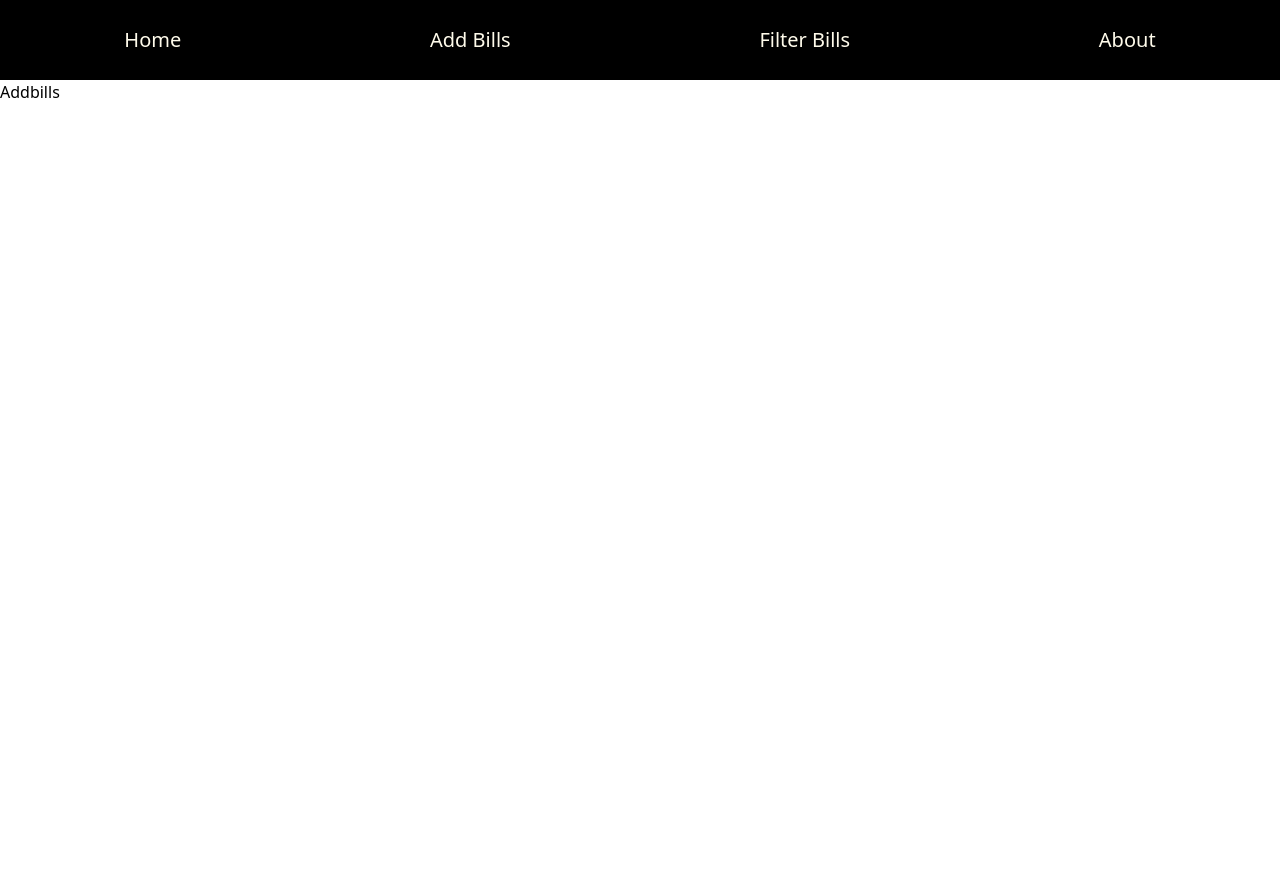
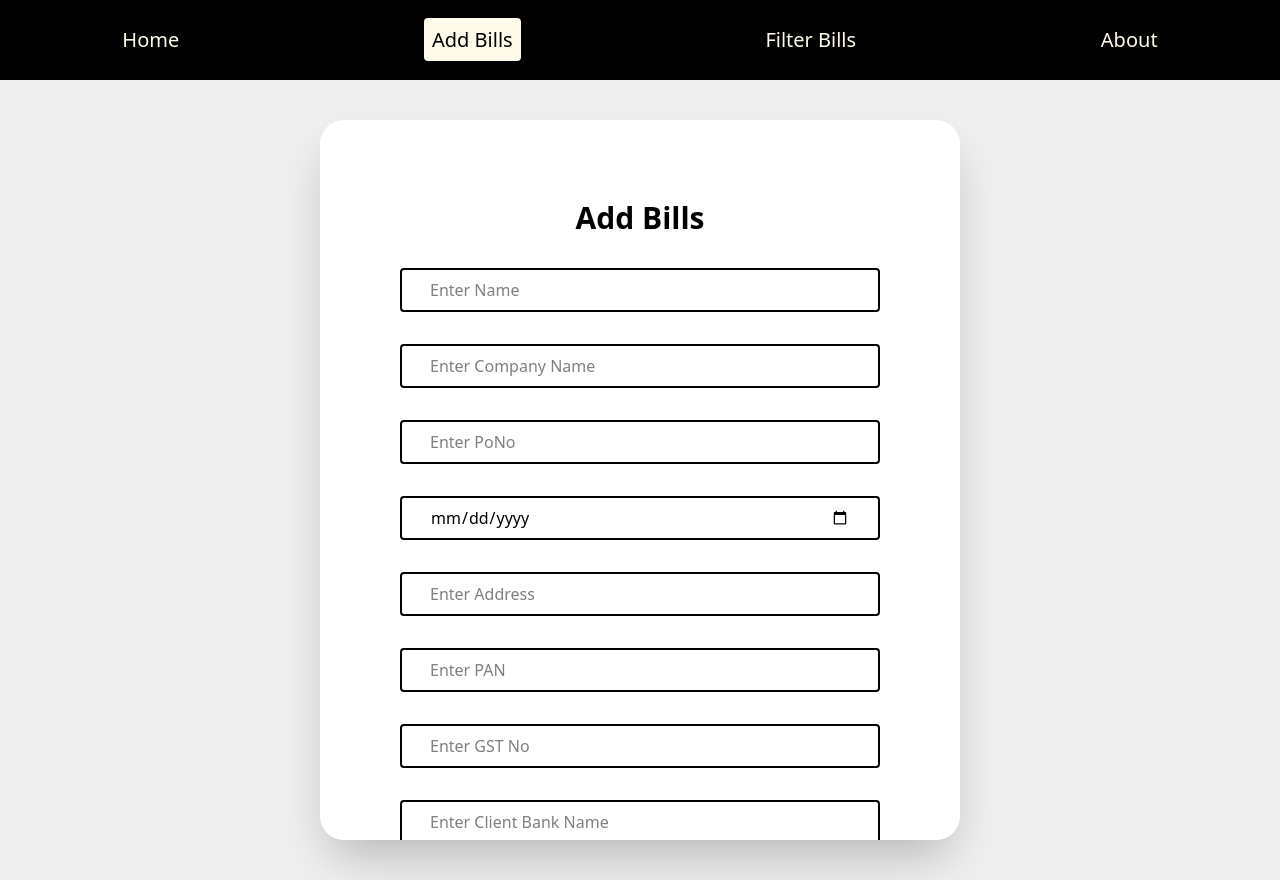
Before and after one commit to Mamathabhagepalle/billFrontend, a React (Vite) app: page /home/addBills in a window 1280 px wide. Before the commit the page ends 800 px from the top, so only its background shows below. Built offline with nearby package versions, Linux system fonts and the light colour scheme.

Commit message:
addbill created

```diff
--- a/src/componets/user/main/addbill/Addbills.jsx
+++ b/src/componets/user/main/addbill/Addbills.jsx
@@ -1,8 +1,95 @@
-import React from 'react'
+import React, { useState } from 'react'
 
 const Addbills = () => {
+  const [bill,setBill]=useState({
+
+     companyName:"",
+    PoNo:"",
+    invoiceDate:new Date().toISOString().split("T")[0],
+    workCompletionDate:"",
+    address:"",
+    PAN:"",
+    GSTNo:"",
+    clientBankName:""
+
+  })
+
+  const handelChange=(e)=>{
+     let {name,value}=e.target
+     setBill((preVal)=>({...preVal,[name]:value}))
+  }
+
+  const handelSubmit=(e)=>{
+    e.preventDefault()
+    console.log(bill);
+
+  }
   return (
-    <div>Addbills</div>
+     <div className='bg-[#efefef] size-full flex justify-center items-center'>
+          <form action="" className='w-1/2 h-[90%]  rounded-3xl bg-white shadow-2xl flex  items-center flex-col gap-8 px-[80px] py-20 max-sm:w-[90%] overflow-scroll' onSubmit={handelSubmit}>
+            <div className='font-bold w-full flex justify-center items-center'>
+              <h1 className='text-3xl max-lg:text-sm'>Add Bills</h1>
+            </div>
+
+            <div className='border-2  w-full flex justify-center items-center px-3 rounded-sm'>
+              <input type="text" name="name" placeholder='Enter Name' className='w-full outline-none px-4 h-10'  onChange={handelChange}/>
+
+            </div>
+
+             <div className='border-2  w-full flex justify-center items-center px-3 rounded-sm'>
+              <input type="text" name="companyName" placeholder='Enter Company Name' className='w-full outline-none px-4 h-10' onChange={handelChange}/>
+                        </div>
+
+
+            <div className='border-2  w-full flex justify-center items-center px-3 rounded-sm'>
+              <input type="text" name="PoNo" placeholder='Enter PoNo' className='w-full outline-none px-4 h-10' onChange={handelChange}/>
+
+            </div>
+
+
+
+
+
+            <div className='border-2  w-full flex justify-center items-center px-3 rounded-sm'>
+              <input type="date" name="workCompletionDate" placeholder='Enter Work Completion Date' className='w-full outline-none px-4 h-10' onChange={handelChange}/>
+
+            </div>
+
+
+
+            <div className='border-2  w-full flex justify-center items-center px-3 rounded-sm'>
+              <input type="text" name="address" placeholder='Enter Address' className='w-full outline-none px-4 h-10' onChange={handelChange}/>
+
+            </div>
+
+
+
+            <div className='border-2  w-full flex justify-center items-center px-3 rounded-sm'>
+              <input type="text" name="PAN" placeholder='Enter PAN' className='w-full outline-none px-4 h-10' onChange={handelChange}/>
+
+            </div>
+
+
+
+            <div className='border-2  w-full flex justify-center items-center px-3 rounded-sm'>
+              <input type="text" name="GSTNo" placeholder='Enter GST No' className='w-full outline-none px-4 h-10' onChange={handelChange}/>
+
+            </div>
+
+
+
+            <div className='border-2  w-full flex justify-center items-center px-3 rounded-sm'>
+              <input type="text" name="clientBankName" placeholder='Enter Client Bank Name' className='w-full outline-none px-4 h-10' onChange={handelChange}/>
+
+            </div>
+
+
+
+            <div className='border-2  w-full flex justify-center items-center px-3 rounded-sm bg-black hover:bg-[#555] active:bg-lime-500 active:scale-[0.9]'>
+             <button className='h-10 text-white font-bold text-md tracking-widest w-full outline-0'>Click</button>
+            </div>
+          </form>
+        </div>
   )
 }
 
--- a/src/componets/user/main/navbar/NavBar.jsx
+++ b/src/componets/user/main/navbar/NavBar.jsx
@@ -23,16 +23,16 @@
         </div>
 
         <div className={`max-sm:hidden${show?'block':""}`}>
-            <NavLink to="/home">Home</NavLink>
+            <NavLink to="/home" className={({isActive})=>isActive?"bg-amber-50 text-black p-2 rounded-sm":""} end>Home</NavLink>
         </div>
         <div className={`max-sm:hidden${show?'block':""}`}>
-            <NavLink to="addBills">Add Bills</NavLink>
+            <NavLink to="addBills" className={({isActive})=>isActive?"bg-amber-50 text-black p-2 rounded-sm":""} end>Add Bills</NavLink>
         </div>
         <div className={`max-sm:hidden${show?'block':""}`}>
-            <NavLink to="filter">Filter Bills</NavLink>
+            <NavLink to="filter" className={({isActive})=>isActive?"bg-amber-50 text-black p-2 rounded-sm":""} end> Filter Bills</NavLink>
         </div>
         <div className={`max-sm:hidden${show?'block':""}`}>
-            <NavLink to="about">About</NavLink>
+            <NavLink to="about" className={({isActive})=>isActive?"bg-amber-50 text-black p-2 rounded-sm":""} end>About</NavLink>
         </div>
 
 
```
